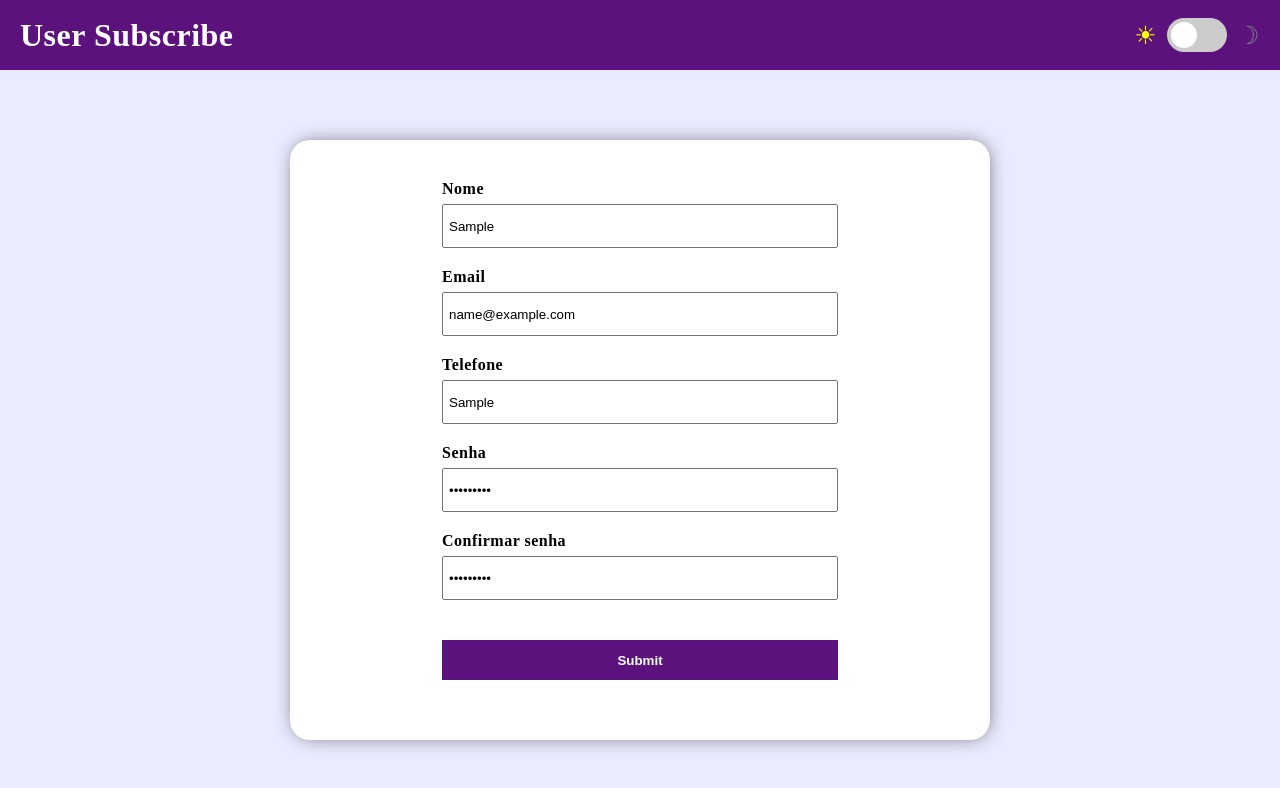
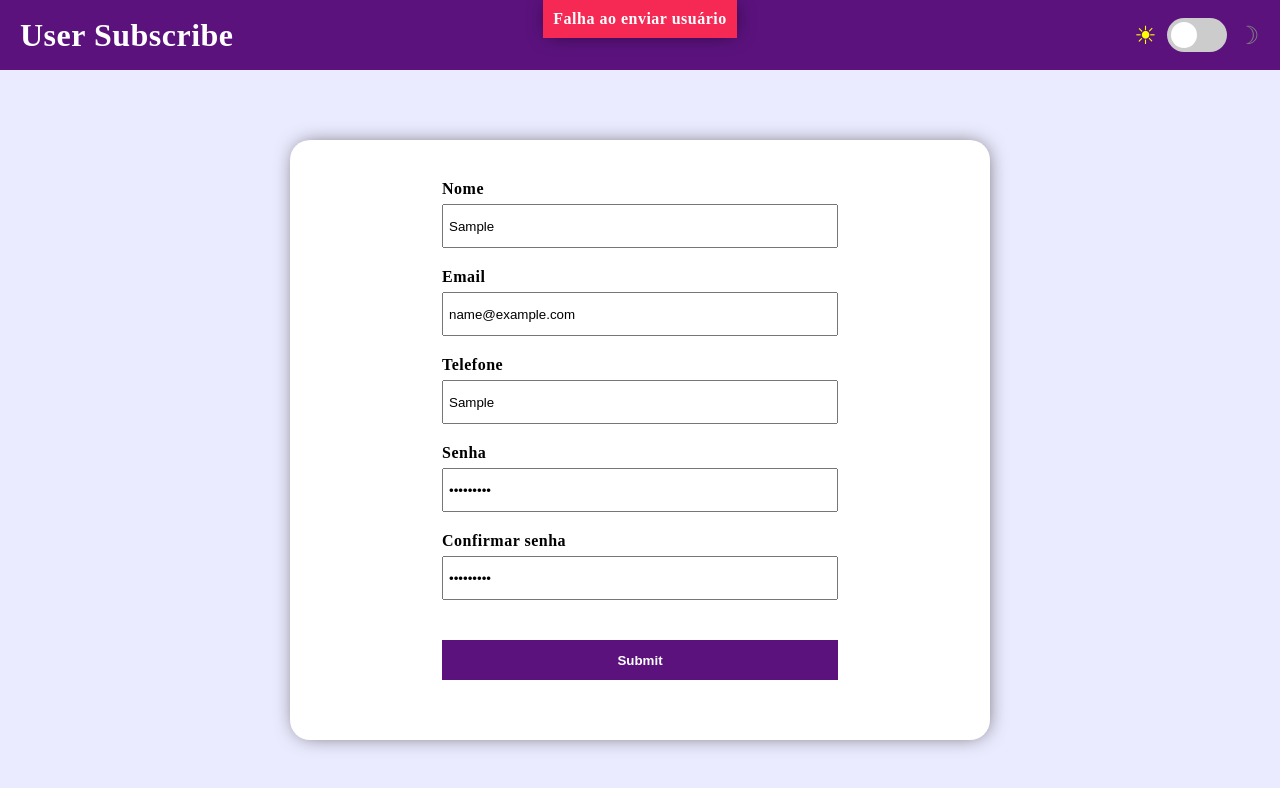
Before and after one commit to adrianosotos/mail-subscriber, a React (Create React App) app in the folder client/: page / in a window 1280 px wide. Both pictures are taken after typing "Sample", "name@example.com", "Sample", "Sample123", "Sample123" into the empty fields and a click on the input 640 px from the left and 660 px from the top of the page. Shown: the top 788 px of the page. Built offline with nearby package versions, Linux system fonts and the light colour scheme; no server answers; the HTML template or start-up script is replaced by a standard one.

Commit message:
feat: error message

```diff
--- a/client/src/App.js
+++ b/client/src/App.js
@@ -1,18 +1,42 @@
 import { useState } from 'react'
 import Header from './components/Header/Header'
 import Form from './components/Form/Form'
-import { GlobalStyles, SuccessFeedback } from './styles/globalStyles'
+import { GlobalStyles, SuccessFeedback, ErrorFeedback } from './styles/globalStyles'
 import ThemeStore from './context/theme'
 import Theme from './components/Theme/Theme'
 
 function App() {
   const [showSuccess, setShowSuccess] = useState(false)
+  const [showError, setShowError] = useState(false)
 
   function handleShowSuccess () {
     setShowSuccess(true)
 
     setTimeout(() => setShowSuccess(false), 3000)
   }
+
+  function handleShowError () {
+    setShowError(true)
+
+    setTimeout(() => setShowError(false), 3000)
+  }
+
+  function handleSuccessMessage () {
+    if (!showSuccess) {
+      return null
+    }
+
+    return (<SuccessFeedback>Usuário enviado com sucesso</SuccessFeedback >)
+  }
+
+  function handleErrorMessage () {
+    if (!showError) {
+      return null
+    }
+
+    return (<ErrorFeedback>Falha ao enviar usuário</ErrorFeedback>)
+  }
+
   return (
     <div>
       <ThemeStore>
@@ -20,10 +44,12 @@ function App() {
 
             <GlobalStyles />
             <Header />
-            {
-              showSuccess ? (<SuccessFeedback>Usuário enviado com sucesso</SuccessFeedback >) : null
-            }
-            <Form handleShowSuccess={handleShowSuccess} />
+            {handleSuccessMessage()}
+            {handleErrorMessage()}
+            <Form
+              handleShowSuccess={handleShowSuccess}
+              handleShowError={handleShowError}
+            />
         </Theme>
       </ThemeStore>
     </div>
--- a/client/src/components/Form/Form.js
+++ b/client/src/components/Form/Form.js
@@ -2,7 +2,7 @@ import useForm from '../../hooks/useForm'
 import Input from '../Input/Input'
 import { Container, Button } from './style'
 
-function Form ({ handleShowSuccess }) {
+function Form ({ handleShowSuccess, handleShowError }) {
   const data = {
     name: '',
     email: '',
@@ -17,14 +17,14 @@ function Form ({ handleShowSuccess }) {
     handleChange,
     handleBlur,
     handleSubmit
-  } = useForm(data, 'http://localhost:5000/send', handleFeedback)
+  } = useForm(data, 'http://localhost:5000/senwd', handleFeedback)
 
   function handleFeedback (response) {
     if (response === 'fail') {
-      return
+      return handleShowError()
     }
 
-    handleShowSuccess()
+    return handleShowSuccess()
   }
 
   return (
--- a/client/src/styles/globalStyles.js
+++ b/client/src/styles/globalStyles.js
@@ -14,9 +14,8 @@ export const GlobalStyles = createGlobalStyle`
   }
 `
 
-export const SuccessFeedback = styled.div`
+export const message = styled.div`
   position: fixed;
-  background-color: #3cba92;
   color: #ffffff;
   font-weight: 600;
   width: fit-content;
@@ -27,3 +26,11 @@ export const SuccessFeedback = styled.div`
   left: 25%;
   box-shadow: 1px 0px 20px -5px rgba(0,0,0,0.69);
 `
+
+export const SuccessFeedback = styled(message)`
+  background-color: #3cba92;
+`
+
+export const ErrorFeedback = styled(message)`
+  background-color: #f62854;
+`
```
